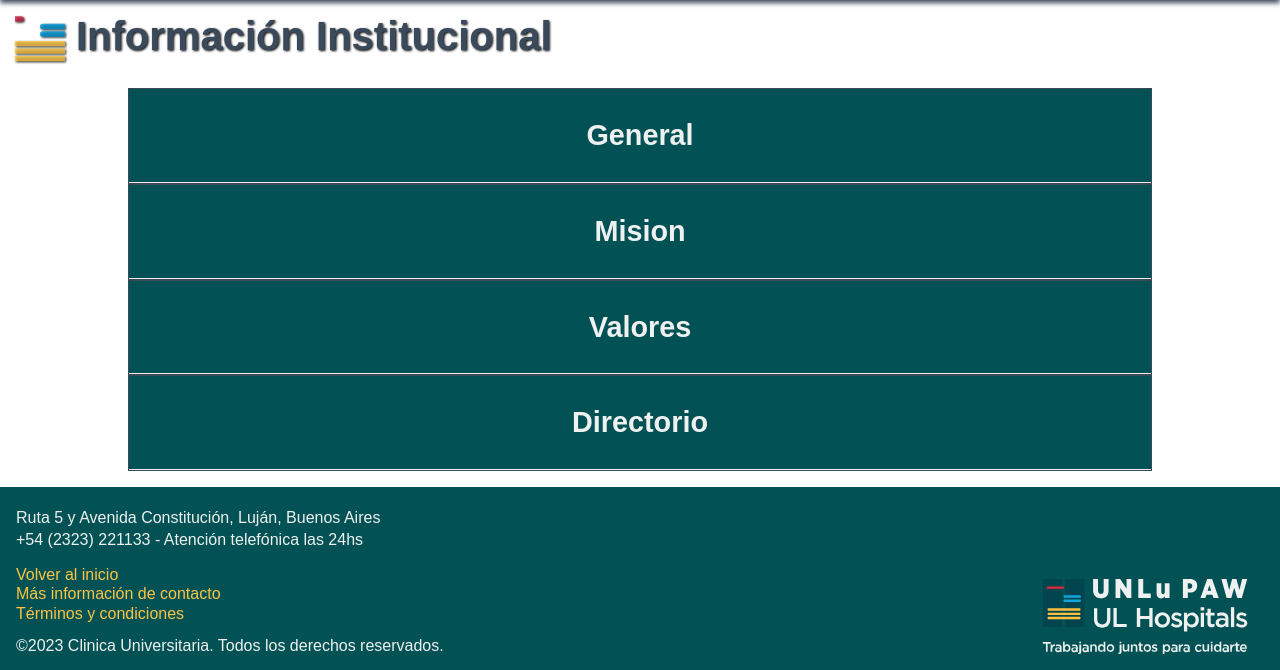
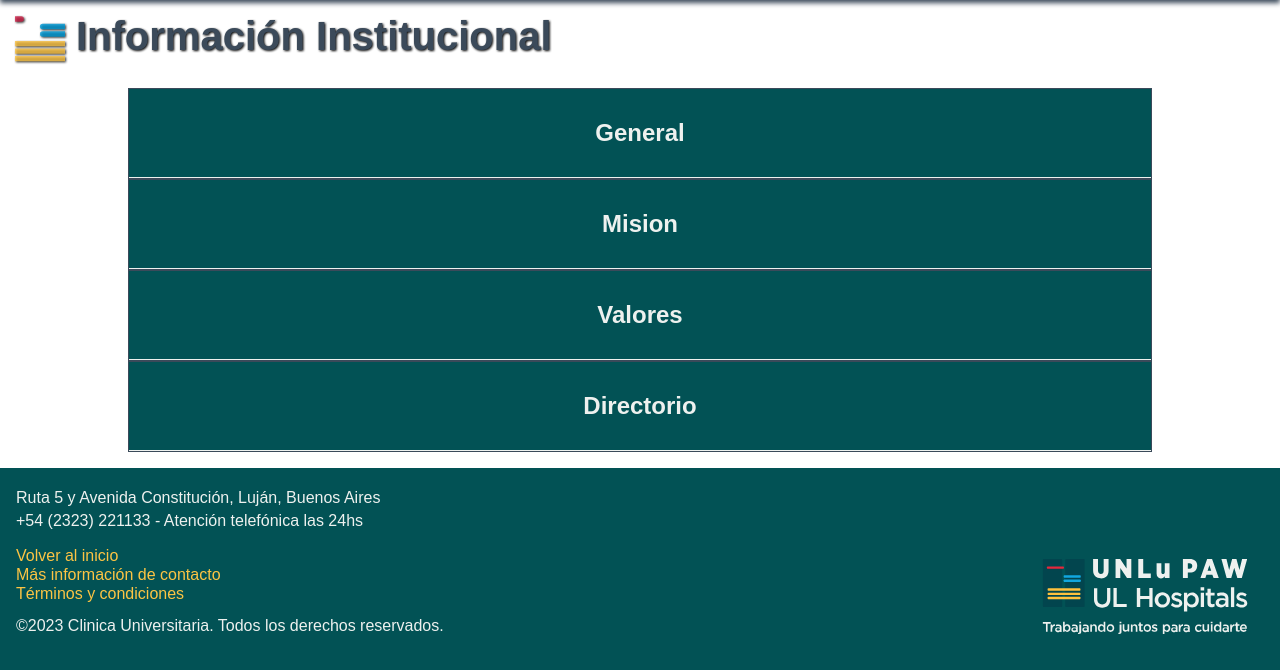
Before and after one commit to matiasgimenezdev/programacion-ambiente-web, a PHP site: page /institucional.html in a window 1280 px wide. Shown: the part 168-838 px from the top of the page. After the commit the page ends 802 px from the top, so only its background shows below. Run offline with PHP 8.4, Linux system fonts and the light colour scheme; some web fonts are replaced.

Commit message:
Quita clases y reduce tamaño de fuente

```diff
--- a/institucional.html
+++ b/institucional.html
@@ -50,8 +50,8 @@
 			<h2 class="title">Información Institucional</h2>
 
 			<section class="detail-section">
-				<details class="detail">
-					<summary class="titulo-detail">General</summary>
+				<details>
+					<summary>General</summary>
 					<p>
 						En los años 70, un grupo de médicos soñaba un hospital
 						universitario que cumpliera con el triple objetivo de
@@ -72,8 +72,8 @@
 					</p>
 				</details>
 
-				<details class="detail">
-					<summary class="titulo-detail">Mision</summary>
+				<details>
+					<summary>Mision</summary>
 					<p>
 						Brindar a toda la comunidad nacional e internacional la
 						mejor atención médica basada en evidencia científica,
@@ -88,8 +88,8 @@
 					</p>
 				</details>
 
-				<details class="detail">
-					<summary class="titulo-detail">Valores</summary>
+				<details>
+					<summary>Valores</summary>
 					<ul>
 						<li>
 							<h3>Trabajo en equipo</h3>
@@ -139,7 +139,7 @@
 						</li>
 					</ul>
 				</details>
-				<details class="detail directorio">
+				<details class="directorio">
 					<summary class="titulo-detail">Directorio</summary>
 					<figure>
 						<img
--- a/styles/institucional.css
+++ b/styles/institucional.css
@@ -54,7 +54,7 @@ details img {
 	}
 
 	details summary {
-		font-size: 1.8rem;
+		font-size: 1.5rem;
 	}
 
 	details h3 {
@@ -63,7 +63,7 @@ details img {
 
 	details p {
 		line-height: 1.8rem;
-		font-size: 1.3rem;
+		font-size: 1.15rem;
 	}
 
 	details figcaption {
```
